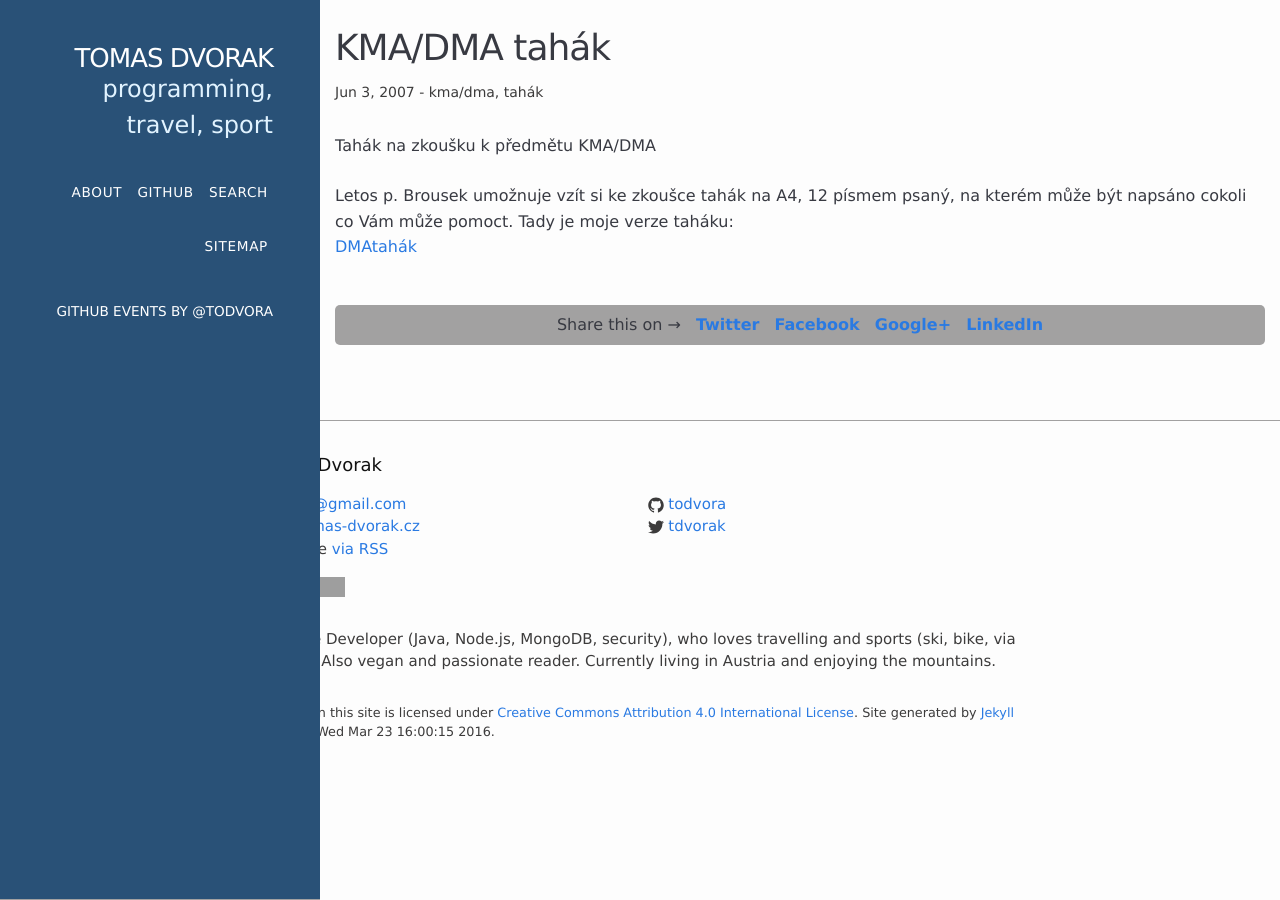
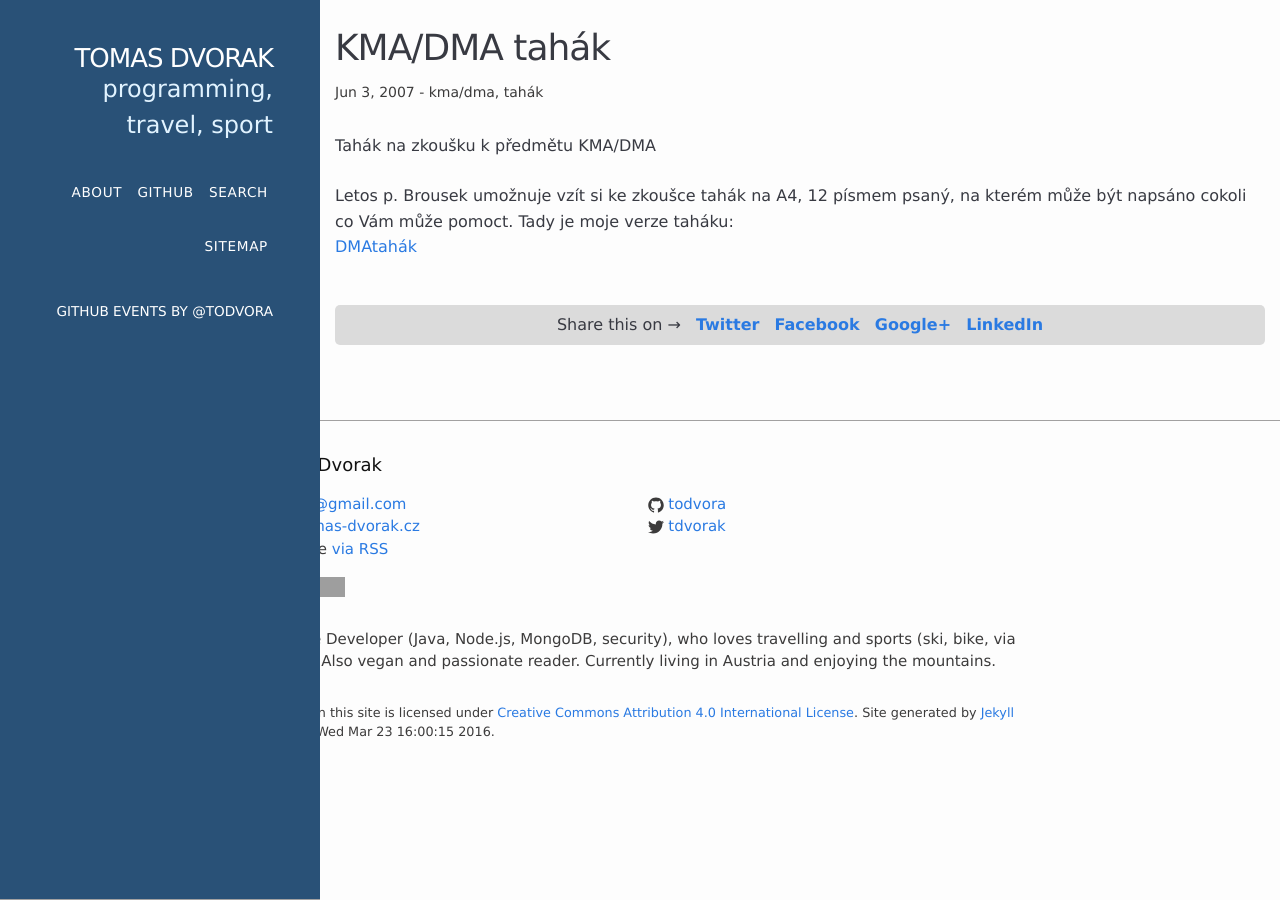
Before and after one commit to todvora/todvora.github.io, a Jekyll site: the page built from _posts/2007-06-03-kmadma-tahak.md, in a window 1280 px wide. Built offline with Jekyll 4.4.1, drawn with Linux system fonts in a browser that asks for light colours; comment, search, counter and statistics services are not loaded; grey boxes are pictures that could not be loaded.

Commit message:
design: share stripe not so dark

```diff
--- a/_sass/_share.scss
+++ b/_sass/_share.scss
@@ -1,6 +1,6 @@
 .share-page {
     text-align: center;
-    background: $grey-color-light;
+    background: #dbdbdb;
     padding: 8px 15px;
     border-radius: 5px;
     margin: 1.5 * $spacing-unit 0;
```
